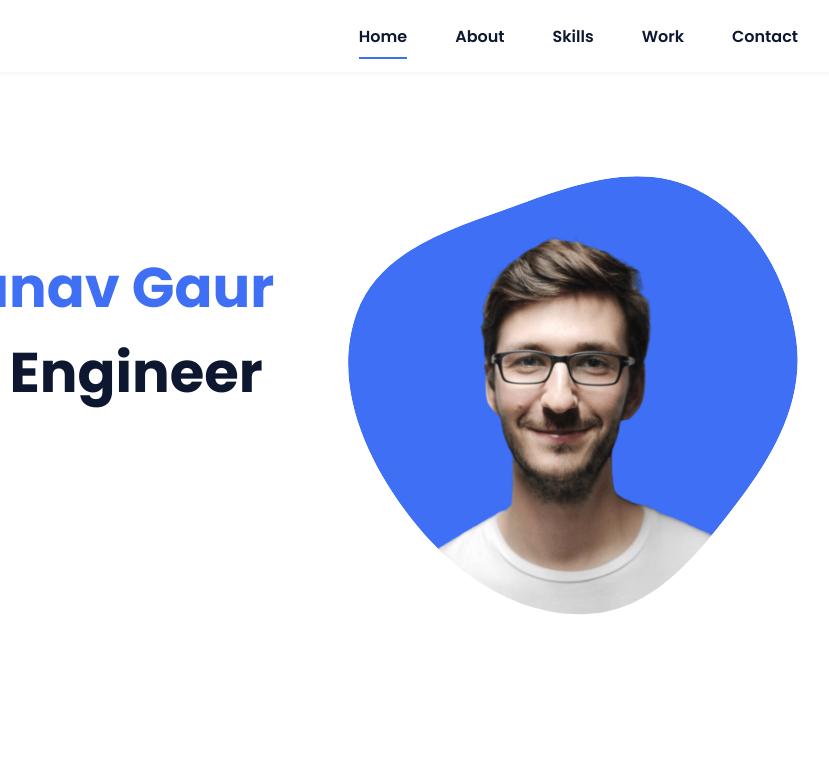
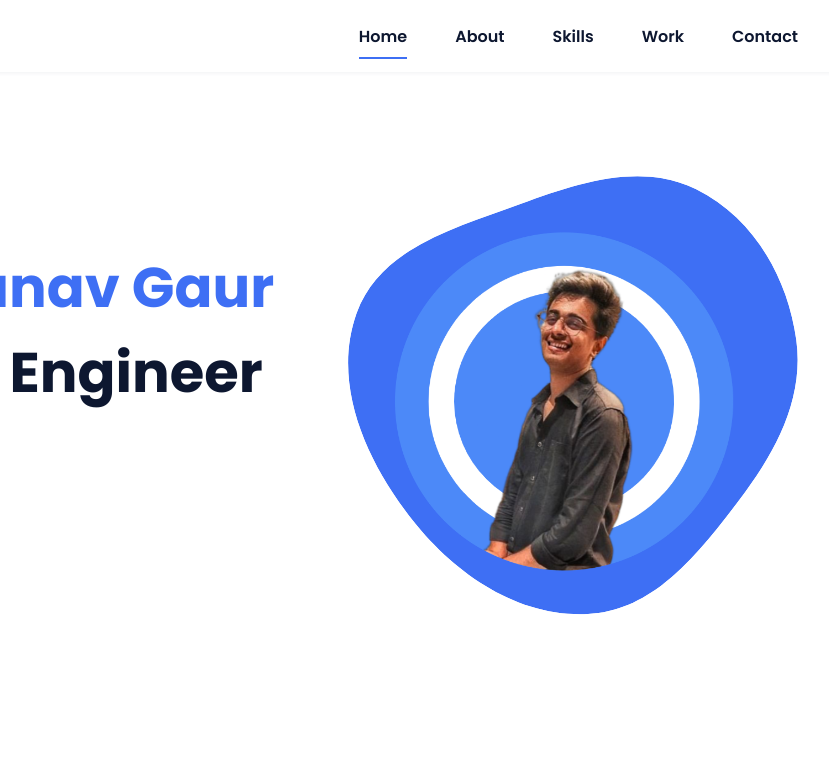
Before and after one commit to Pranavs-Git/pranavs-git.github.io, a plain HTML site: page index.html in a window 1280 px wide. Shown: the top 768 px of the page, 354-1183 px from the left. Drawn offline with nearby package versions, Linux system fonts and the light colour scheme.

Commit message:
added image

```diff
--- a/index.html
+++ b/index.html
@@ -57,7 +57,7 @@
                         </mask>
                         <g mask="url(#mask0)">
                             <path d="M9.19024 145.964C34.0253 76.5814 114.865 54.7299 184.111 29.4823C245.804 6.98884 311.86 -14.9503 370.735 14.143C431.207 44.026 467.948 107.508 477.191 174.311C485.897 237.229 454.931 294.377 416.506 344.954C373.74 401.245 326.068 462.801 255.442 466.189C179.416 469.835 111.552 422.137 65.1576 361.805C17.4835 299.81 -17.1617 219.583 9.19024 145.964Z"/>
-                            <image class="home__blob-img" x="50" y="60" href="assets/img/perfil.png"/>
+                            <image class="home__blob-img" x="50" y="60" href="assets\img\profile-pic (9).png"/>
                         </g>
                     </svg>
                 </div>
```
Also changed, not shown: assets/img/profile-pic (9).png (added).
